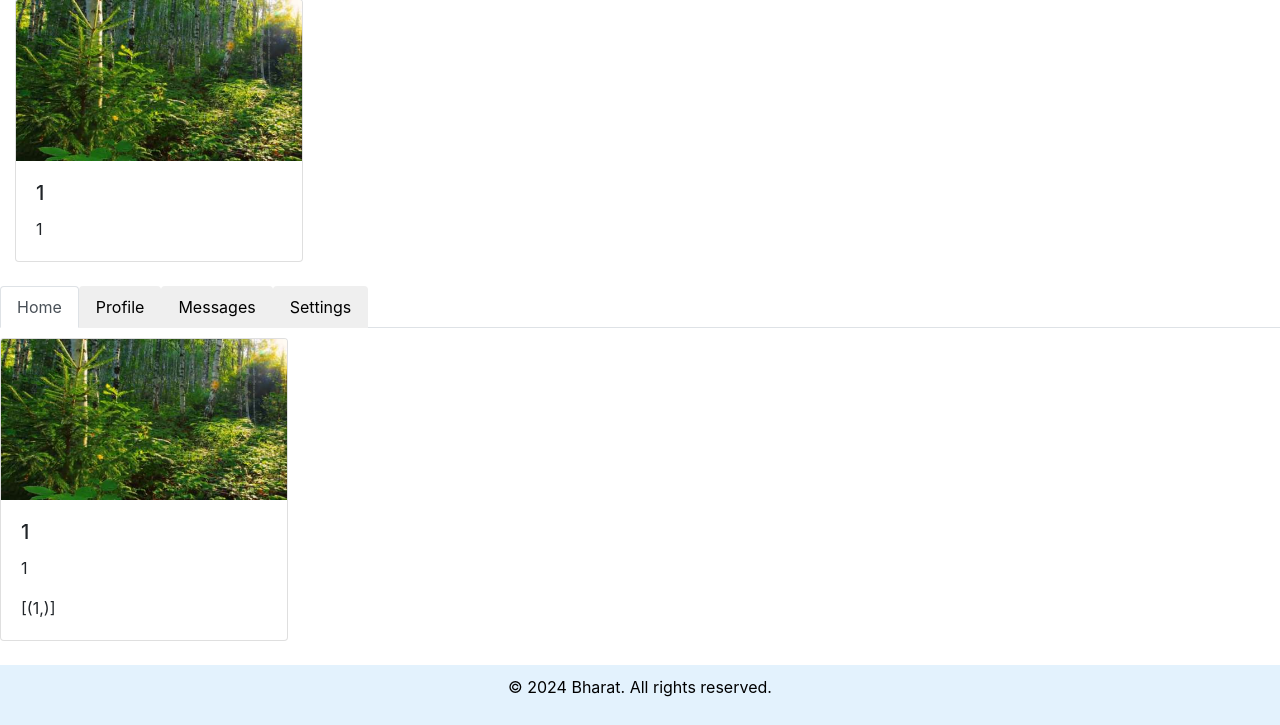
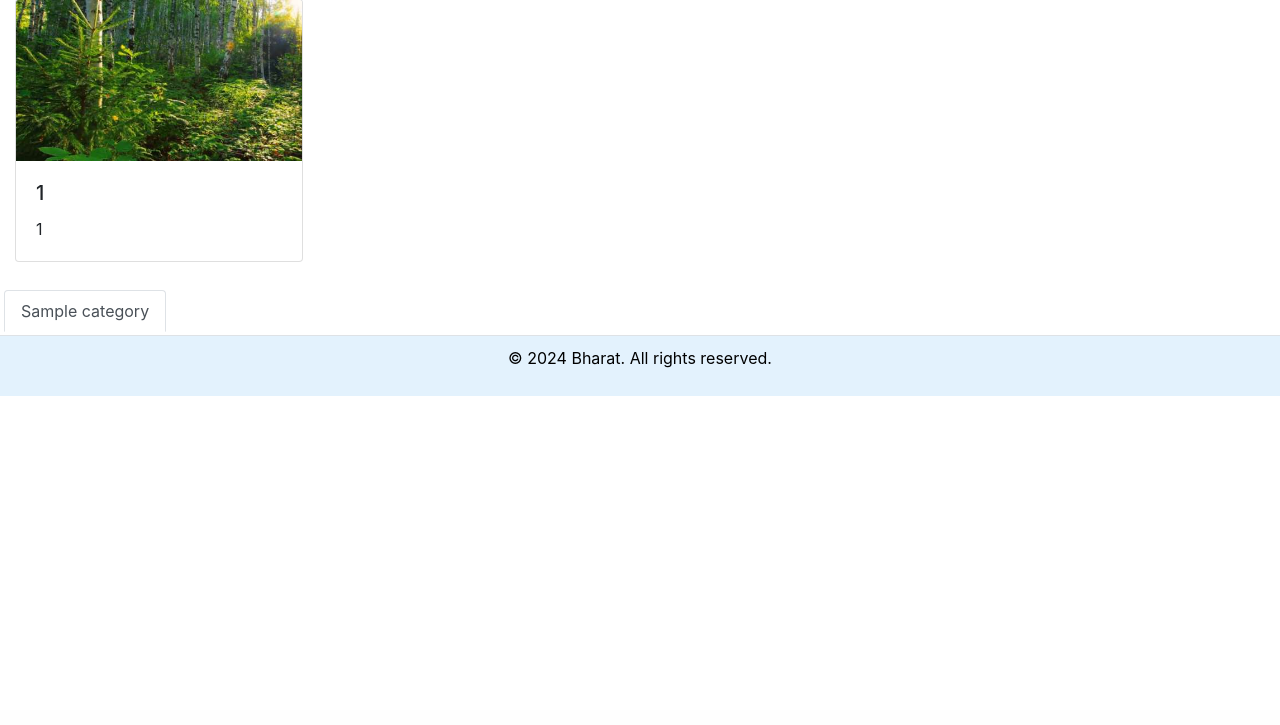
Before and after one commit to shubham16079/flask_app_travel, a Flask app: page /destinations/1 in a window 1280 px wide. Shown: the part 90-815 px from the top of the page. After the commit the page ends 486 px from the top, so only its background shows below. Run offline with Flask 3, Linux system fonts and the light colour scheme; tables that the repository leaves empty hold one stand-in row (values such as "Sample post"); parts of the project's set-up code (start-up, migrations or seed data) failed here and were passed over; some libraries are stand-ins or nearby versions.

Commit message:
experience category wise

```diff
--- a/app/models.py
+++ b/app/models.py
@@ -8,6 +8,7 @@
     slug = db.Column()
     description = db.Column()
     destination = db.Column()
+    image = db.Column()
     category = db.Column(db.Integer, db.ForeignKey('categories.id'))
     categories = db.relationship('Category',foreign_keys=[category],  backref='experiences')
 
@@ -22,7 +23,9 @@
 
     @classmethod
     def get_all_categories_by_destination(cls,destination_id):
-        return db.session.query(cls.category).filter_by(destination=destination_id).distinct().all()
+        return db.session.query(Category.id,Category.name, Category.image).\
+        join(Experience, Experience.category == Category.id).\
+        filter(Experience.destination == destination_id).distinct().all()
 
     @classmethod
     def get_all(cls):
--- a/app/routes.py
+++ b/app/routes.py
@@ -1,4 +1,4 @@
-from flask import render_template, redirect, url_for,g,request
+from flask import render_template, redirect, url_for,g,request,jsonify
 from app import app
 from app import models
 
@@ -69,3 +69,12 @@
     per_page = 8
     all_destinations = models.Destination.query.paginate(page=page, per_page=per_page, error_out=False)
     return render_template('destination.html', all_destinations=all_destinations)
+
+@app.route('/ajax/experiences', methods=['POST'])
+def ajax_experiences():
+    data = request.json
+    destination_id = data.get('destination_id')
+    category_id = data.get('category_id')
+    experiences_data = models.Experience.query.filter_by(destination=destination_id, category=category_id).all()
+    experiences = [{'slug': exp.slug, 'description': exp.description,'image': exp.image} for exp in experiences_data]
+    return jsonify({'experiences': experiences})
--- a/app/templates/base.html
+++ b/app/templates/base.html
@@ -7,6 +7,7 @@
     <script src="https://cdn.jsdelivr.net/npm/popper.js@1.12.9/dist/umd/popper.min.js" integrity="sha384-ApNbgh9B+Y1QKtv3Rn7W3mgPxhU9K/ScQsAP7hUibX39j7fakFPskvXusvfa0b4Q" crossorigin="anonymous"></script>
     <script src="https://cdn.jsdelivr.net/npm/bootstrap@4.0.0/dist/js/bootstrap.min.js" integrity="sha384-JZR6Spejh4U02d8jOt6vLEHfe/JQGiRRSQQxSfFWpi1MquVdAyjUar5+76PVCmYl" crossorigin="anonymous"></script><link href="https://cdn.jsdelivr.net/npm/select2@4.1.0-rc.0/dist/css/select2.min.css" rel="stylesheet" />
     <script src="https://cdn.jsdelivr.net/npm/select2@4.1.0-rc.0/dist/js/select2.min.js"></script>
+    <script src="https://ajax.googleapis.com/ajax/libs/jquery/3.7.1/jquery.min.js"></script>
 </head>
 <body>
     <header>
--- a/app/templates/destination.html
+++ b/app/templates/destination.html
@@ -8,6 +8,7 @@
         cursor: pointer;
     }
 </style>
+
 {% if slug %}
     {% for all_destination in destinations_test %}
         <div class="col-md-3">
@@ -21,40 +22,42 @@
         </div>
         <br>
         <ul class="nav nav-tabs" id="myTab" role="tablist">
-                <li class="nav-item" role="presentation">
-                <button class="nav-link active" id="home-tab" data-bs-toggle="tab" data-bs-target="#home" type="button" role="tab" aria-controls="home" aria-selected="true">Home</button>
+            {% for category_data in unique_categories %}
+                <li class="nav-item p-1" role="presentation">
+                    <button class="nav-link"
+                            id="{{ category_data.name|lower }}-tab"
+                            data-bs-toggle="tab"
+                            data-bs-target="#{{ category_data.name|lower }}"
+                            type="button"
+                            role="tab"
+                            aria-controls="{{ category_data.name|lower }}"
+                            aria-selected="false"
+                            data-destination-id="{{ all_destination.id }}"
+                            data-category-id="{{ category_data.id }}">
+                        {{ category_data.name }}
+                    </button>
                 </li>
-                <li class="nav-item" role="presentation">
-                <button class="nav-link" id="profile-tab" data-bs-toggle="tab" data-bs-target="#profile" type="button" role="tab" aria-controls="profile" aria-selected="false">Profile</button>
-                </li>
-                <li class="nav-item" role="presentation">
-                <button class="nav-link" id="messages-tab" data-bs-toggle="tab" data-bs-target="#messages" type="button" role="tab" aria-controls="messages" aria-selected="false">Messages</button>
-                </li>
-                <li class="nav-item" role="presentation">
-                <button class="nav-link" id="settings-tab" data-bs-toggle="tab" data-bs-target="#settings" type="button" role="tab" aria-controls="settings" aria-selected="false">Settings</button>
-                </li>
+            {% endfor %}
         </ul>
 
         <div class="tab-content">
-                <div class="tab-pane active" id="home" role="tabpanel" aria-labelledby="home-tab">
-                    <div class="row" style="margin-top:10px">
-                        {% for experience in experince_data %}
+            {% for category_data in unique_categories %}
+                <div class="tab-pane" id="{{ category_data.name|lower }}" role="tabpanel" aria-labelledby="{{ category_data.name|lower }}-tab">
+                    <div class="row" style="margin-top:10px" id="{{ category_data.name|lower }}-experiences-container">
+                        {% for experience in experiences_data %}
                             <div class="col-md-3 mb-4">
                                 <div class="card" style="width: 18rem;">
                                     <img class="card-img-top" src="{{ url_for('static', filename='images/nature.jpeg') }}" alt="Card image cap">
                                     <div class="card-body">
                                         <h5 class="card-title">{{ experience.slug }}</h5>
                                         <p class="card-text">{{ experience.description }}</p>
-                                        <p class="card-text">{{ unique_categories }}</p>
                                     </div>
                                 </div>
                             </div>
                         {% endfor %}
                     </div>
                 </div>
-                <div class="tab-pane" id="profile" role="tabpanel" aria-labelledby="profile-tab">..hello.</div>
-                <div class="tab-pane" id="messages" role="tabpanel" aria-labelledby="messages-tab">..fdsfsfddfs.</div>
-                <div class="tab-pane" id="settings" role="tabpanel" aria-labelledby="settings-tab">.fdsfs..</div>
+            {% endfor %}
         </div>
     {% endfor %}
 {% elif not slug %}
@@ -90,19 +93,46 @@
             </ul>
         </div>
     </div>
-
 {% endif %}
 <script>
     $(document).ready(function() {
         $('#myTab button').on('click', function (e) {
             e.preventDefault();
+            var destinationId = $(this).data('destination-id');
+            var categoryId =  $(this).data('category-id');
+            var categoryName = $(this).text().trim();
+
+            $.ajax({
+                type: 'POST',
+                url: '/ajax/experiences',
+                contentType: 'application/json;charset=UTF-8',
+                data: JSON.stringify({ destination_id: destinationId, category_id: categoryId }),
+                dataType: 'json',
+                success: function(response) {
+                    var experiencesHtml = '';
+                    for (var i = 0; i < response.experiences.length; i++) {
+                        experiencesHtml += '<div class="col-md-3 mb-4">';
+                        var imageUrl = "{{ url_for('static', filename='images/') }}" + response.experiences[i].image;
+                        experiencesHtml += '<div class="card" style="width: 18rem;">';
+                        experiencesHtml += '<img class="card-img-top" src="'+imageUrl+'" alt="Card image cap">';
+                        experiencesHtml += '<div class="card-body">';
+                        experiencesHtml += '<h5 class="card-title">' + response.experiences[i].slug + '</h5>';
+                        experiencesHtml += '<p class="card-text">' + response.experiences[i].description + '</p>';
+                        experiencesHtml += '</div></div></div>';
+                    }
+                    $('#' + categoryName.toLowerCase() + '-experiences-container').html(experiencesHtml);
+                },
+                error: function(error) {
+                    console.log('Error:', error);
+                }
+            });
             $('.tab-pane').removeClass('active show');
-        $($(this).data('bs-target')).addClass('active show');
+            $('#' + categoryName.toLowerCase()).addClass('active show');
             $('#myTab button').removeClass('active');
             $(this).addClass('active');
         });
+        $('#myTab button:first').click();
     });
+
 </script>
-
-
 {% endblock %}
```
Lines whose indentation alone changed are shown as unchanged.
